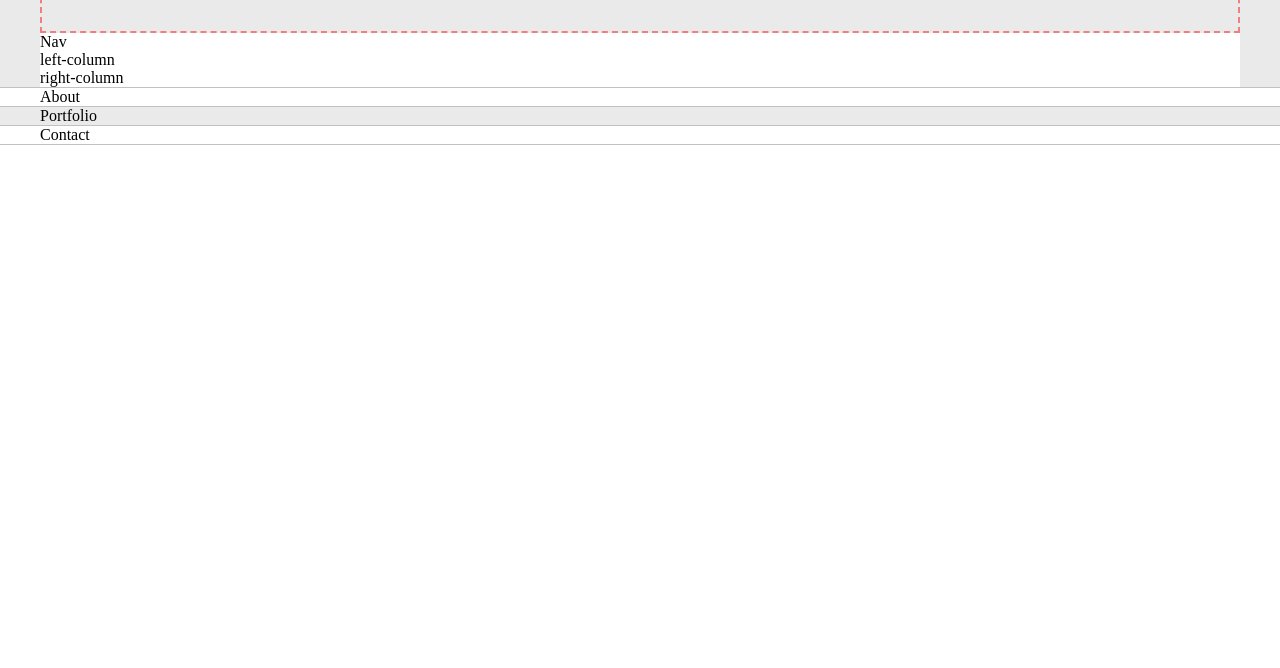
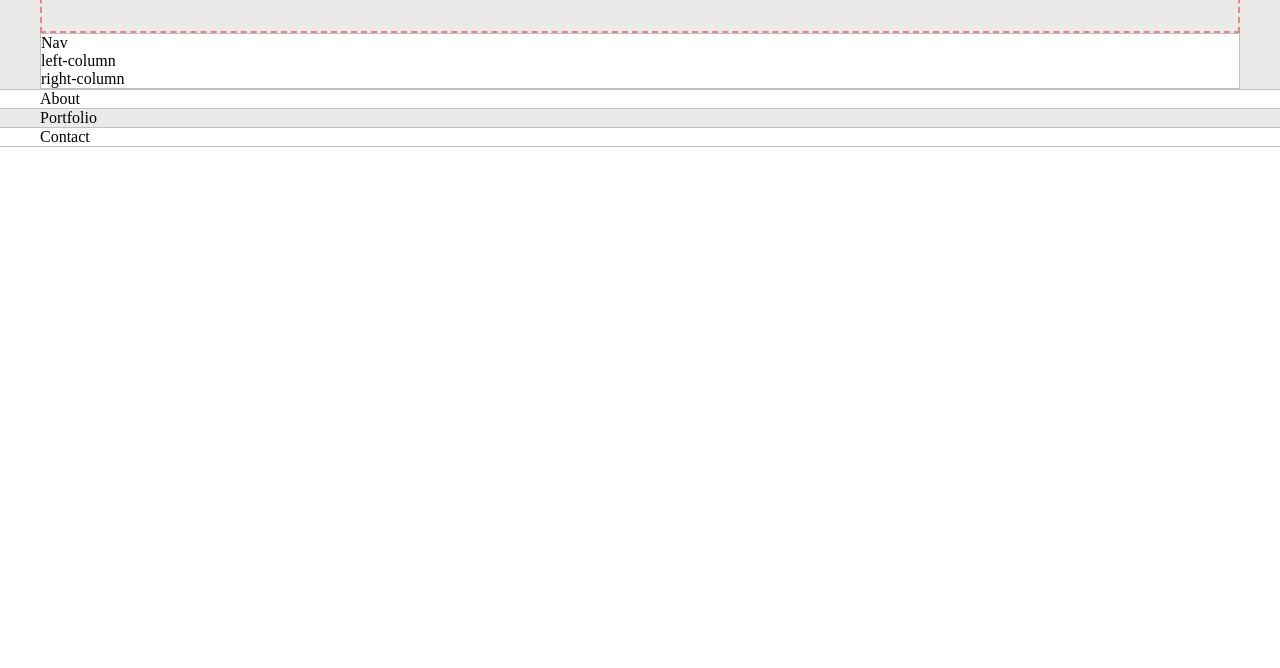
Before and after one commit to TAtk77/theme-change-portfolio, a plain HTML site: page index.html in a window 1280 px wide. Shown: the part 132-800 px from the top of the page. Drawn offline with Linux system fonts and the light colour scheme.

Commit message:
added css

```diff
--- a/main.css
+++ b/main.css
@@ -71,6 +71,7 @@ h6 { font-size: 16px; }
 
 .intro-wrapper {
     background-color: var(--secondaryColor);
+    border: 1px solid var(--borderColor);
 }
 
 @media screen and (max-width: 1200px) {
```
